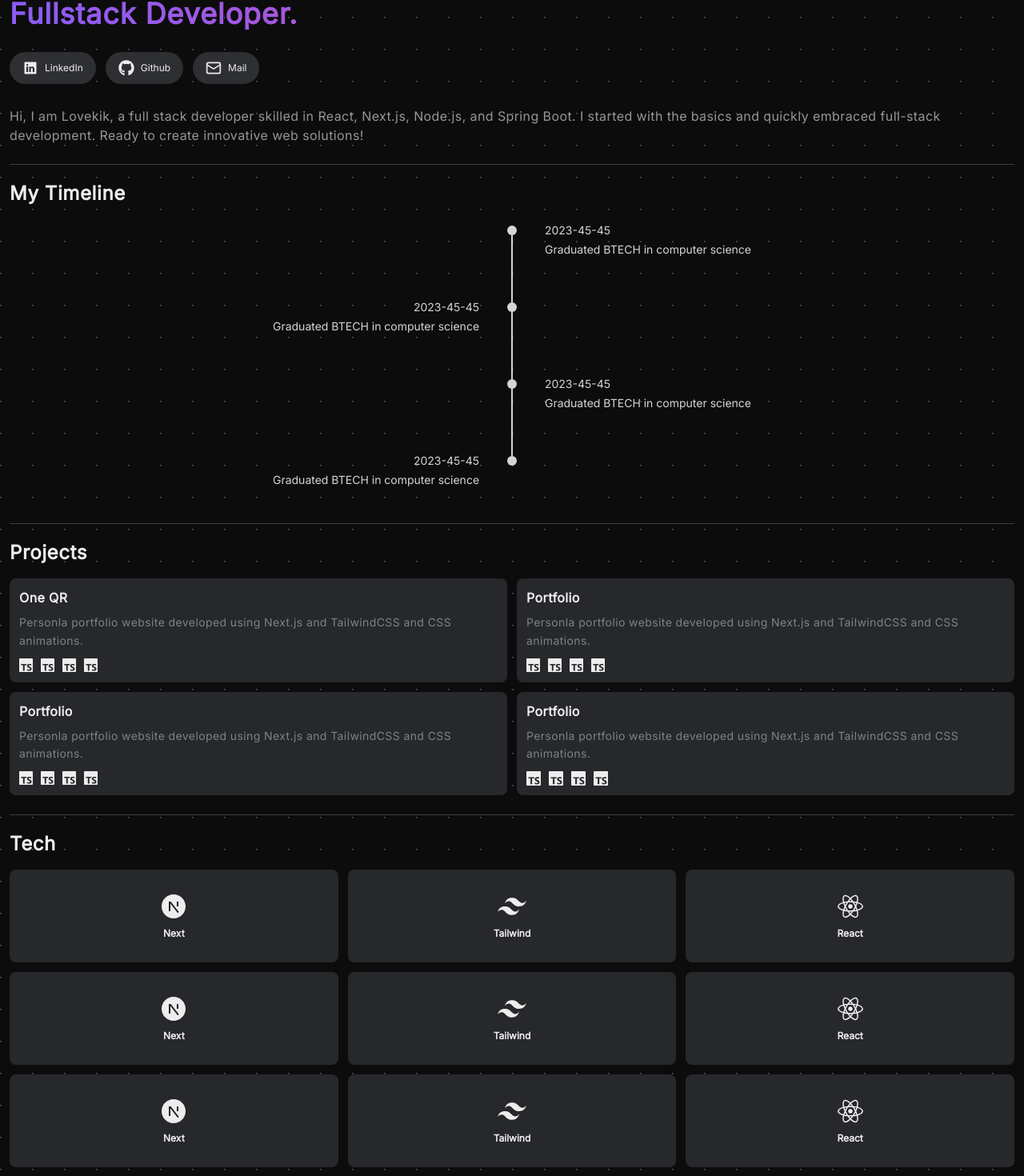
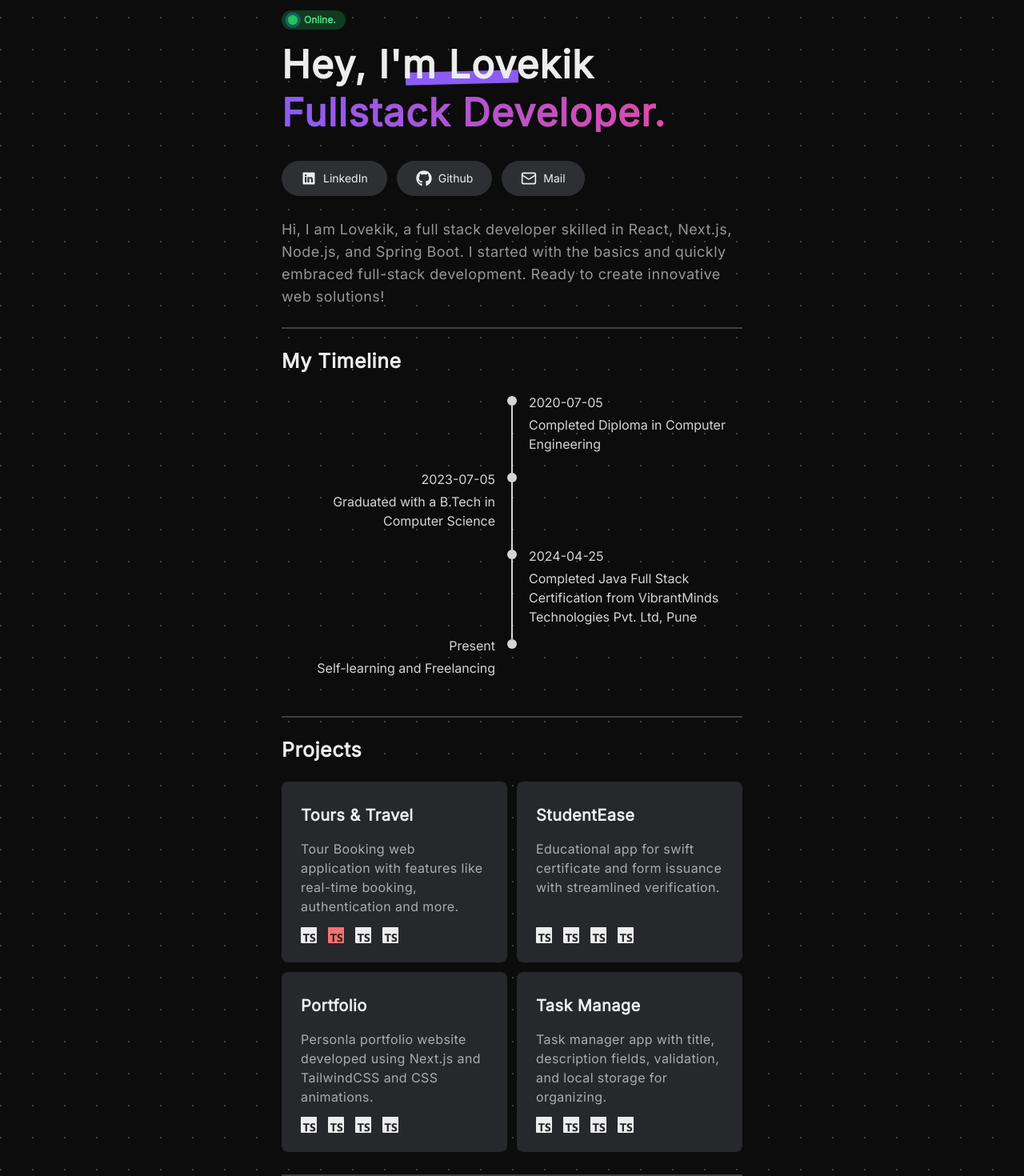
Before and after one commit to Lovekik-Deshbhratar/portfolio, a Next.js app: page / in a window 1280 px wide. Shown: the part 99-1569 px from the top of the page at 80% size. Built offline with nearby package versions, Linux system fonts and the light colour scheme.

Commit message:
feat(HomePage responsiveness): added responsiveness to home page

```diff
--- a/app/layout.tsx
+++ b/app/layout.tsx
@@ -24,7 +24,7 @@ export default function RootLayout({
 }>) {
   return (
     <html lang="en" className={inter.className}>
-      <body className="p-3">{children}</body>
+      <body className="p-3 md:p-0">{children}</body>
     </html>
   );
 }
--- a/app/page.tsx
+++ b/app/page.tsx
@@ -8,16 +8,18 @@ import { SiTypescript } from "react-icons/si";
 import TechCard from "@/components/TechCard";
 import { RiNextjsFill, RiTailwindCssFill, RiReactjsFill } from "react-icons/ri";
 import { ArrowUpRight } from "lucide-react";
+import CardSlider from "@/components/CardSlider";
 
 export default function Home() {
   return (
     <div className="">
-      <div>
-        {/* <div className="border-">
+      {/* <div>
+        <div className="border-">
           <BsGrid size={25} />
+        </div>
       </div> */}
-      </div>
-      <div>
+      <div className=" md:flex md:justify-center md:items-center md:mt-[7rem]">
+        <div className="md:w-[28rem] lg:w-[36rem] 2xl:w-[39rem] md:ml-5 lg:ml-0">
           <div className="flex items-center bg-green-500/25 w-fit rounded-full text-green-400 p-1">
             <div className="ml-1">
               <span className="relative flex h-3 w-3">
@@ -25,57 +27,59 @@ export default function Home() {
                 <span className="relative inline-flex rounded-full h-3 w-3 bg-green-500"></span>
               </span>
             </div>
-          <h1 className="text-xs md:text-sm pr-2 font-semibold ml-2">
+            <h1 className="text-xs 2xl:text-sm pr-2 font-semibold ml-2 2xl:ml-3">
               Online.
             </h1>
           </div>
-        <div className="text-3xl xs:text-4xl">
-          <div className="mt-3">
+          <div className="text-3xl xs:text-4xl md:text-[2.6rem] lg:text-5xl 2xl:text-6xl mt-5">
+            <div className="">
               <h1 className="relative font-extrabold tracking-wide after:absolute after:w-[7.5rem] after:h-4 after:bg-violet-500 after:bottom-0 after:left-[7.99rem] after:-rotate-[1.5deg] after:-z-10 xs:after:absolute xs:after:w-[8.8rem] xs:after:h-4 xs:after:bg-violet-500 xs:after:bottom-0 xs:after:left-[9.68rem] xs:after:-rotate-[1.5deg] xs:after:-z-10">
                 Hey, I'm Lovekik
               </h1>
             </div>
-          <div className="xs:mt-2 mt-1.5">
+            <div className="mt-2 md:mt-3">
               <h1 className="font-extrabold tracking-wide bg-clip-text text-transparent bg-gradient-to-r to-pink-500 from-violet-500">
                 Fullstack Developer.
               </h1>
             </div>
           </div>
-        <div className="flex gap-3 text-xs mt-6 xs:mt-7">
+          <div className="flex gap-3 text-xs md:text-sm 2xl:text-base mt-7 md:mt-9  2xl:mt-11">
             <a
               href="https://www.linkedin.com/in/lovekik-deshbhratar-6b5b7923a"
               target="_blank"
-            className="flex items-center space-x-2 bg-[#2D2F33] w-fit rounded-full py-2.5 px-4 hover:scale-110 hover:text-black hover:bg-white transition-transform duration-200"
+              className="flex items-center space-x-2 bg-[#2D2F33] w-fit rounded-full py-2.5 2xl:py-3.5 md:py-3 px-4 md:px-6 2xl:px-7 hover:scale-110 hover:text-black hover:bg-white transition-transform duration-200"
             >
               <IoLogoLinkedin size={20} /> <span>LinkedIn</span>
             </a>
             <a
-            href="https://www.linkedin.com/in/lovekik-deshbhratar-6b5b7923a"
+              href="https://github.com/Lovekik-Deshbhratar"
               target="_blank"
-            className="flex items-center space-x-2 bg-[#2D2F33] w-fit rounded-full py-2.5 px-4 hover:scale-110 hover:text-black hover:bg-white transition-transform duration-200"
+              className="flex items-center space-x-2 bg-[#2D2F33] w-fit rounded-full py-2.5 2xl:py-3.5 md:py-3 px-4 md:px-6 2xl:px-7 hover:scale-110 hover:text-black hover:bg-white transition-transform duration-200"
             >
               <FaGithub size={20} /> <span>Github</span>
             </a>
             <a
               href="https://www.linkedin.com/in/lovekik-deshbhratar-6b5b7923a"
               target="_blank"
-            className="flex items-center space-x-2 bg-[#2D2F33] w-fit rounded-full py-2.5 px-4 hover:scale-110 hover:text-black hover:bg-white transition-transform duration-200"
+              className="flex items-center space-x-2 bg-[#2D2F33] w-fit rounded-full py-2.5 2xl:py-3.5 md:py-3 px-4 md:px-6 2xl:px-7 hover:scale-110 hover:text-black hover:bg-white transition-transform duration-200"
             >
               <LuMail size={20} /> <span>Mail</span>
             </a>
           </div>
-        <div className="mt-7">
+          <div className="mt-7 md:text-base lg:text-lg 2xl:text-xl 2xl:mt-9">
             <h1 className="text-[#969698] tracking-wide">
-            Hi, I am Lovekik, a full stack developer skilled in React, Next.js,
-            Node.js, and Spring Boot. I started with the basics and quickly
-            embraced full-stack development. Ready to create innovative web
-            solutions!
+              Hi, I am Lovekik, a full stack developer skilled in React,
+              Next.js, Node.js, and Spring Boot. I started with the basics and
+              quickly embraced full-stack development. Ready to create
+              innovative web solutions!
             </h1>
           </div>
-        <hr className="border-breaker mt-6" />
-        <div className="mt-5">
-          <h1 className="text-2xl font-semibold tracking-wide">My Timeline</h1>
-          <div className="mt-6 ">
+          <hr className="border border-breaker mt-6" />
+          <div className="mt-5 md:mt-6">
+            <h1 className="text-2xl font-semibold tracking-wide lg:text-[1.55rem] 2xl:text-[1.67rem]">
+              My Timeline
+            </h1>
+            <div className="mt-6 md:mt-7">
               <div className="">
                 {/* stack 1 */}
                 <div className="grid grid-cols-17 h-[6rem]">
@@ -84,16 +88,20 @@ export default function Home() {
                     <div className="absolute w-3 h-3 rounded-full bg-[#D5D5D5] z-10 text-[#D5D5D5] text-center"></div>
                     <div className="h-full w-0.5 bg-[#D5D5D5]"></div>
                   </div>
-                <div className="col-span-8 -mt-1 pl-1 text-sm text-[#D5D5D5] font-[450]">
-                  <p>2023-45-45</p>
-                  <p className="mt-1">Graduated BTECH in computer science</p>
+                  <div className="col-span-8 -mt-1 pl-1 text-sm md:text-base text-[#D5D5D5] font-[450]">
+                    <p>2020-07-05</p>
+                    <p className="mt-1">
+                      Completed Diploma in Computer Engineering
+                    </p>
                   </div>
                 </div>
                 {/* stack 2 */}
                 <div className="grid grid-cols-17 h-[6rem]">
-                <div className="col-span-8 -mt-1 text-sm text-[#D5D5D5] font-[450] pr-1 text-end">
-                  <p>2023-45-45</p>
-                  <p className="mt-1">Graduated BTECH in computer science</p>
+                  <div className="col-span-8 -mt-1 text-sm md:text-base text-[#D5D5D5] font-[450] pr-1 text-end">
+                    <p>2023-07-05</p>
+                    <p className="mt-1">
+                      Graduated with a B.Tech in Computer Science
+                    </p>
                   </div>
                   <div className="flex justify-center">
                     <div className="absolute w-3 h-3 rounded-full bg-[#D5D5D5] z-10 text-[#D5D5D5] text-center"></div>
@@ -102,22 +110,25 @@ export default function Home() {
                   <div className="col-span-8"></div>
                 </div>
                 {/* stack 3 */}
-              <div className="grid grid-cols-17 h-[6rem]">
+                <div className="grid grid-cols-17 h-[7rem]">
                   <div className="col-span-8"></div>
                   <div className="flex justify-center">
                     <div className="absolute w-3 h-3 rounded-full bg-[#D5D5D5] z-10 text-[#D5D5D5] text-center"></div>
                     <div className="h-full w-0.5 bg-[#D5D5D5]"></div>
                   </div>
-                <div className="col-span-8 -mt-1 pl-1 text-sm text-[#D5D5D5] font-[450]">
-                  <p>2023-45-45</p>
-                  <p className="mt-1">Graduated BTECH in computer science</p>
+                  <div className="col-span-8 -mt-1 pl-1 text-sm md:text-base text-[#D5D5D5] font-[450]">
+                    <p>2024-04-25</p>
+                    <p className="mt-1">
+                      Completed Java Full Stack Certification from VibrantMinds
+                      Technologies Pvt. Ltd, Pune
+                    </p>
                   </div>
                 </div>
                 {/* stack 4 */}
                 <div className="grid grid-cols-17 h-[5rem]">
-                <div className="col-span-8 -mt-1 pr-1 text-end text-sm text-[#D5D5D5] font-[450]">
-                  <p>2023-45-45</p>
-                  <p className="mt-1">Graduated BTECH in computer science</p>
+                  <div className="col-span-8 -mt-1 pr-1 text-end text-sm md:text-base text-[#D5D5D5] font-[450]">
+                    <p>Present</p>
+                    <p className="mt-1">Self-learning and Freelancing</p>
                   </div>
                   <div className="flex justify-center">
                     <div className="absolute w-3 h-3 rounded-full bg-[#D5D5D5] z-10 text-[#D5D5D5] text-center"></div>
@@ -127,21 +138,37 @@ export default function Home() {
               </div>
             </div>
           </div>
-        <hr className="border-breaker mt-1" />
-        <div className="mt-5">
-          <h1 className="text-2xl font-semibold tracking-wide">Projects</h1>
-          <div className="grid grid-cols-2 grid-rows-2 gap-3 mt-4">
+          <hr className="border border-breaker mt-1 md:mt-4" />
+          <div className="mt-5 md:mt-6">
+            <h1 className="text-2xl font-semibold tracking-wide lg:text-[1.55rem] 2xl:text-[1.67rem]">
+              Projects
+            </h1>
+            <div className="grid grid-cols-2 grid-rows-2 gap-3 mt-4 md:mt-5 lg:mt-6">
               <ProjectCard
-              title={"One QR"}
+                title={"Tours & Travel"}
                 description={
-                "Personla portfolio website developed using Next.js and TailwindCSS and CSS animations."
+                  "Tour Booking web application with features like real-time booking, authentication and more."
                 }
                 skillsLogo={[
-                <SiTypescript size={17} />,
-                <SiTypescript size={17} />,
-                <SiTypescript size={17} />,
-                <SiTypescript size={17} />,
+                  <SiTypescript />,
+                  <SiTypescript className="text-red-400" />,
+                  <SiTypescript />,
+                  <SiTypescript />,
                 ]}
+                link="https://tours-and-travel-ten.vercel.app/"
+              />
+              <ProjectCard
+                title={"StudentEase"}
+                description={
+                  "Educational app for swift certificate and form issuance with streamlined verification."
+                }
+                skillsLogo={[
+                  <SiTypescript />,
+                  <SiTypescript />,
+                  <SiTypescript />,
+                  <SiTypescript />,
+                ]}
+                link=""
               />
               <ProjectCard
                 title={"Portfolio"}
@@ -149,45 +176,40 @@ export default function Home() {
                   "Personla portfolio website developed using Next.js and TailwindCSS and CSS animations."
                 }
                 skillsLogo={[
-                <SiTypescript size={17} />,
-                <SiTypescript size={17} />,
-                <SiTypescript size={17} />,
-                <SiTypescript size={17} />,
+                  <SiTypescript />,
+                  <SiTypescript />,
+                  <SiTypescript />,
+                  <SiTypescript />,
                 ]}
+                link="https://portfolio-lovekik-deshbhratar.vercel.app/"
               />
               <ProjectCard
-              title={"Portfolio"}
+                title={"Task Manage"}
                 description={
-                "Personla portfolio website developed using Next.js and TailwindCSS and CSS animations."
+                  "Task manager app with title, description fields, validation, and local storage for organizing."
                 }
                 skillsLogo={[
-                <SiTypescript size={17} />,
-                <SiTypescript size={17} />,
-                <SiTypescript size={17} />,
-                <SiTypescript size={17} />,
+                  <SiTypescript />,
+                  <SiTypescript />,
+                  <SiTypescript />,
+                  <SiTypescript />,
                 ]}
-            />
-            <ProjectCard
-              title={"Portfolio"}
-              description={
-                "Personla portfolio website developed using Next.js and TailwindCSS and CSS animations."
-              }
-              skillsLogo={[
-                <SiTypescript size={18} />,
-                <SiTypescript size={18} />,
-                <SiTypescript size={18} />,
-                <SiTypescript size={18} />,
-              ]}
+                link="https://task-manage-omega.vercel.app/"
               />
             </div>
           </div>
-        <hr className="border-breaker mt-6" />
-        <div className="mt-5">
-          <h1 className="text-2xl font-semibold tracking-wide">Tech</h1>
-          <div className="grid grid-cols-3 gap-3 mt-4">
+          <hr className="border border-breaker mt-6 lg:mt-7" />
+          <div className="mt-5 md:mt-6">
+            <h1 className="text-2xl font-semibold tracking-wide lg:text-[1.55rem] 2xl:text-[1.67rem]">
+              Tech
+            </h1>
+            <div className="grid grid-cols-3 gap-3 mt-4 md:mt-5 lg:mt-6">
               <TechCard icon={<RiNextjsFill />} title="Next" />
-            <TechCard icon={<RiTailwindCssFill />} title="Tailwind" />
-            <TechCard icon={<RiReactjsFill />} title="React " />
+              <TechCard
+                icon={<RiTailwindCssFill className="hover:text-blue-400" />}
+                title="Tailwind"
+              />
+              <TechCard icon={<RiReactjsFill />} title="React" />
               <TechCard icon={<RiNextjsFill />} title="Next" />
               <TechCard icon={<RiTailwindCssFill />} title="Tailwind" />
               <TechCard icon={<RiReactjsFill />} title="React " />
@@ -202,10 +224,12 @@ export default function Home() {
               <TechCard icon={<RiReactjsFill />} title="React " />
             </div>
           </div>
-        <hr className="border-breaker mt-6" />
-        <div className="mt-5">
-          <h1 className="text-2xl font-semibold tracking-wide">Uses</h1>
-          <div className="grid grid-cols-3 gap-3 mt-4">
+          <hr className="border border-breaker mt-6 lg:mt-7" />
+          <div className="mt-5 md:mt-6">
+            <h1 className="text-2xl font-semibold tracking-wide lg:text-[1.55rem] 2xl:text-[1.67rem]">
+              Uses
+            </h1>
+            <div className="grid grid-cols-3 gap-3 mt-4 md:mt-5 lg:mt-6">
               <TechCard icon={<RiNextjsFill />} title="Next" />
               <TechCard icon={<RiTailwindCssFill />} title="Tailwind" />
               <TechCard icon={<RiReactjsFill />} title="React " />
@@ -220,15 +244,24 @@ export default function Home() {
               <TechCard icon={<RiReactjsFill />} title="React " />
             </div>
           </div>
-        <hr className="border-breaker mt-6" />
-        <div className="mt-5">
-          <h1 className="text-xl font-semibold tracking-wide">
+          <hr className="border border-breaker mt-6 lg:mt-7" />
+          <div className="mt-5 md:mt-6">
+            <h1 className="text-2xl font-semibold tracking-wide lg:text-[1.55rem] 2xl:text-[1.67rem]">
+              Hobbies
+            </h1>
+            <div className="mt-4 md:mt-5 lg:mt-6">
+              <CardSlider />
+            </div>
+          </div>
+          <hr className="border border-breaker mt-6 lg:mt-7" />
+          <div className="mt-5 md:mt-5 lg:mt-6">
+            <h1 className="xs:text-xl text-lg font-semibold tracking-wide">
               Thanks for scrolling.
             </h1>
             <a
               href="https://www.linkedin.com/in/lovekik-deshbhratar-6b5b7923a"
               target="_blank"
-            className="flex items-center space-x-2 bg-gray-500/25 w-fit rounded-full py-2.5 px-4 hover:scale-110 hover:text-black hover:bg-white transition-transform duration-200 mt-4"
+              className="flex items-center space-x-2 bg-[#2D2F33] w-fit rounded-full py-2.5 px-4 hover:scale-110 hover:text-black hover:bg-white transition-transform duration-200 mt-4"
             >
               <span>Resume </span>{" "}
               <span className="">
@@ -238,5 +271,6 @@ export default function Home() {
           </div>
         </div>
       </div>
+    </div>
   );
 }
--- /dev/null
+++ b/components/BookCard.tsx
@@ -0,0 +1,17 @@
+interface Props {
+  title: string;
+  author: string;
+  description: string;
+}
+
+const BookCard = ({ title, author, description }: Props) => {
+  return (
+    <div className="flex flex-col bg-white items-center justify-center h-full text-center text-gray-700 mt-8 mb-8 shadow-lg rounded-lg p-6">
+      <h2 className="text-xl font-bold">{title}</h2>
+      <p className="text-sm font-medium text-gray-500">by {author}</p>
+      <p className="mt-4 text-sm">{description}</p>
+    </div>
+  );
+};
+
+export default BookCard;
--- /dev/null
+++ b/components/CardSlider.tsx
@@ -0,0 +1,112 @@
+"use client";
+
+import { useState } from "react";
+import BookCard from "./BookCard";
+import MusicCard from "./MusicCard";
+
+type Book = {
+  type: "book";
+  title: string;
+  author: string;
+  description: string;
+};
+
+type Music = {
+  type: "music";
+  title: string;
+  artist: string;
+  genre: string;
+};
+
+// Union type for CardSlider items
+type CardItem = Book | Music;
+
+const CardSlider = () => {
+  // Dummy data for data
+  const data: CardItem[] = [
+    {
+      type: "book",
+      title: "The Great Gatsby",
+      author: "F. Scott Fitzgerald",
+      description: "A novel about the American dream and the roaring twenties.",
+    },
+    {
+      type: "music",
+      title: "Bohemian Rhapsody",
+      artist: "Queen",
+      genre: "Rock",
+    },
+    {
+      type: "book",
+      title: "To Kill a Mockingbird",
+      author: "Harper Lee",
+      description:
+        "A story of racial injustice and childhood in the Deep South.",
+    },
+    {
+      type: "music",
+      title: "Thriller",
+      artist: "Michael Jackson",
+      genre: "Pop",
+    },
+  ];
+
+  const [currentIndex, setCurrentIndex] = useState(0);
+
+  // Update the slider index for previous and next navigation
+  const goToPrevious = () => {
+    setCurrentIndex((prevIndex) => (prevIndex - 1 + data.length) % data.length);
+  };
+
+  const goToNext = () => {
+    setCurrentIndex((prevIndex) => (prevIndex + 1) % data.length);
+  };
+
+  return (
+    <div>
+      {/* Previous Button */}
+      <button
+        onClick={goToPrevious}
+        className="bg-blue-500 text-white py-1 px-3 rounded-full hover:bg-blue-600"
+      >
+        Previous
+      </button>
+      <div className="flex ">
+        {/* Card Content */}
+        {data[currentIndex].type === "book" ? (
+          <BookCard
+            title={data[currentIndex].title}
+            author={data[currentIndex].author}
+            description={data[currentIndex].description}
+          />
+        ) : (
+          <MusicCard
+            title={data[currentIndex].title}
+            artist={data[currentIndex].artist}
+            genre={data[currentIndex].genre}
+          />
+        )}
+        {/* Dots Indicator */}
+        <div className="flex flex-col items-center space-y-2 border-2">
+          {data.map((_, index) => (
+            <span
+              key={index}
+              className={`w-3 h-3 rounded-full ${
+                currentIndex === index ? "bg-blue-500" : "bg-gray-300"
+              }`}
+            ></span>
+          ))}
+        </div>
+      </div>
+      {/* Next Button */}
+      <button
+        onClick={goToNext}
+        className=" bg-blue-500 text-white py-1 px-3 rounded-full hover:bg-blue-600"
+      >
+        Next
+      </button>
+    </div>
+  );
+};
+
+export default CardSlider;
--- /dev/null
+++ b/components/MusicCard.tsx
@@ -0,0 +1,17 @@
+interface Props {
+  title: string;
+  artist: string;
+  genre: string;
+}
+
+const MusicCard = ({ title, artist, genre }: Props) => {
+  return (
+    <div className="flex flex-col bg-white items-center justify-center h-full text-center text-gray-700 mt-8 mb-8 shadow-lg rounded-lg p-6">
+      <h2 className="text-xl font-bold">{title}</h2>
+      <p className="text-sm font-medium text-gray-500">by {artist}</p>
+      <p className="mt-4 text-sm">{genre}</p>
+    </div>
+  );
+};
+
+export default MusicCard;
--- a/components/ProjectCard.tsx
+++ b/components/ProjectCard.tsx
@@ -4,25 +4,30 @@ interface Props {
   title: string;
   description: string;
   skillsLogo: Array<JSX.Element>;
+  link: string;
 }
 
-const ProjectCard = ({ title, description, skillsLogo }: Props) => {
+const ProjectCard = ({ title, description, skillsLogo, link }: Props) => {
   return (
     <a
-      href=""
+      href={link}
       target="_blank"
-      className="group bg-[#26282B] rounded-lg p-3 hover:bg-white hover:text-black tracking-wide"
+      className="group bg-[#26282B] rounded-lg p-3 hover:bg-[#1B1E1F] tracking-wide lg:px-6 lg:pt-7 lg:pb-6 md:px-4 md:pt-5 md:pb-4 transition ease-in-out duration-500"
     >
       <div className="flex justify-between">
-        <h1 className="font-semibold">{title}</h1>
-        <ArrowUpRight className="hidden group-hover:block" />
+        <h1 className="font-semibold lg:text-xl md:text-lg">{title}</h1>
+        <ArrowUpRight className="opacity-0 group-hover:opacity-100 transition-opacity ease-in-out duration-300" />
       </div>
-      <p className="text-sm mt-2 text-[#9697A0]/80 leading-relaxed">
+      <p className="text-sm md:text-[0.93rem] lg:text-base 2xl:text-lg mt-2 lg:mt-4 text-[#abacb3] group-hover:text-white leading-relaxed h-[8.55rem] xs:h-[7.15rem] lg:h-[6.1rem] 2xl:h-[7.14rem]">
         {description}
       </p>
-      <div className="flex mt-2.5 gap-2.5">
+      <div className="flex mt-2.5 gap-2.5 md:gap-3 lg:gap-3.5 lg:mt-3 md:mt-[0.65rem]">
         {skillsLogo.map((item, key) => {
-          return <span key={key}>{item}</span>;
+          return (
+            <span key={key} className="text-[1.05rem] md:text-lg lg:text-xl">
+              {item}
+            </span>
+          );
         })}
       </div>
     </a>
--- a/components/TechCard.tsx
+++ b/components/TechCard.tsx
@@ -5,10 +5,12 @@ interface Props {
 
 const TechCard = ({ icon, title }: Props) => {
   return (
-    <div className="p-7 rounded-lg bg-[#26282B] hover:bg-white hover:text-black">
-      <div className="flex flex-col items-center ">
-        <h1 className="w-fit text-4xl">{icon}</h1>
-        <h1 className="w-fit text-xs font-semibold mt-2">{title}</h1>
+    <div className="rounded-lg bg-[#26282B] hover:bg-[#1B1E1F] transition ease-in-out duration-300 px-5 py-6 lg:px-5 lg:py-10">
+      <div className="flex flex-col items-center">
+        <h1 className="text-4xl  md:text-5xl">{icon}</h1>
+        <h1 className="text-xs font-semibold mt-2 md:mt-3 md:text-sm">
+          {title}
+        </h1>
       </div>
     </div>
   );
--- a/tailwind.config.ts
+++ b/tailwind.config.ts
@@ -18,11 +18,9 @@ const config: Config = {
         "17": "repeat(17, minmax(0, 1fr))",
         "19": "repeat(19, minmax(0, 1fr))",
       },
-    },
-    screens: {
-      xs: "425px",
-
-      // => @media (min-width: 1280px) { ... }
+      screens: {
+        xs: "425px",
+      },
     },
   },
   plugins: [],
```
Lines whose indentation alone changed are shown as unchanged.
